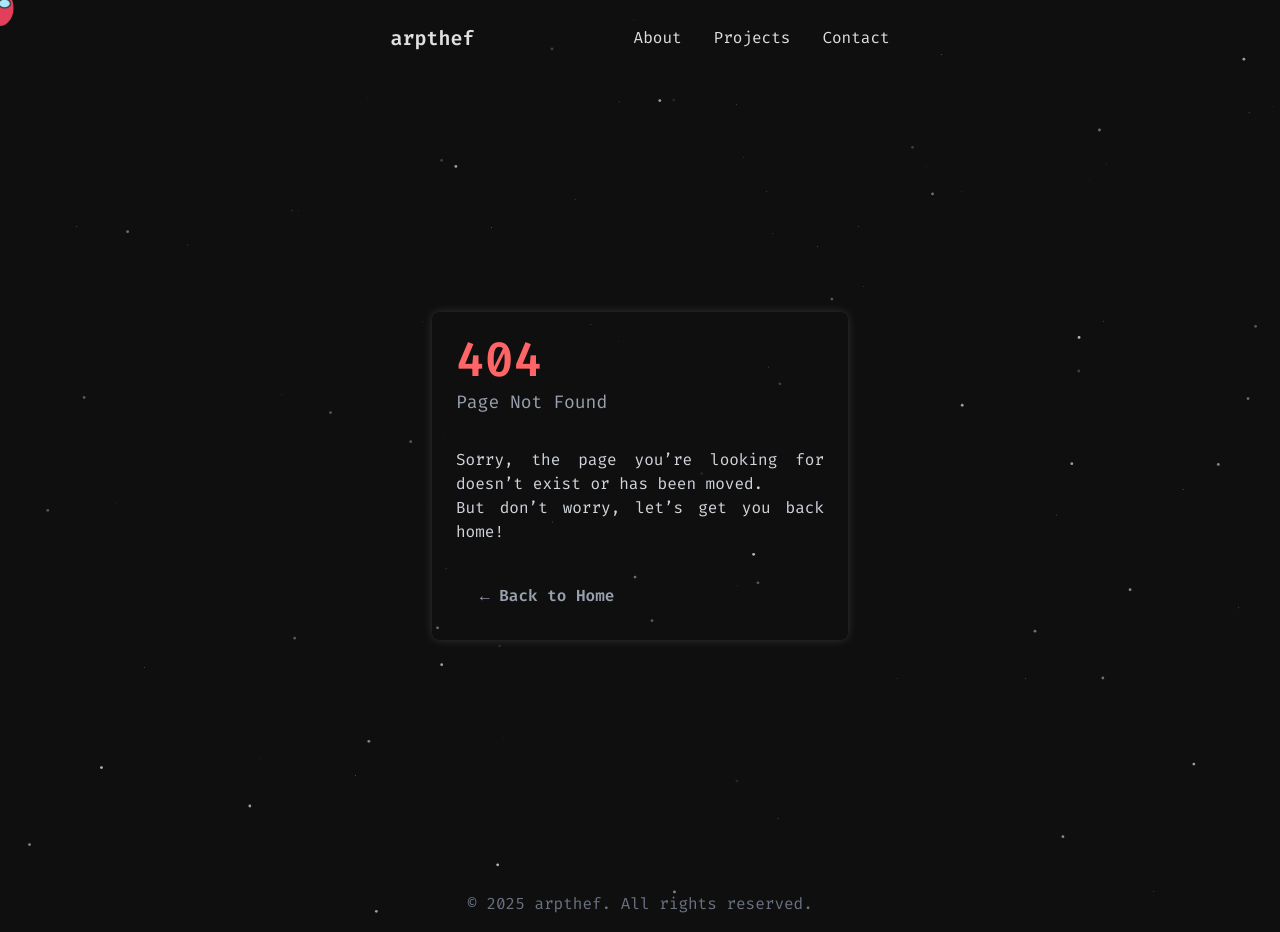
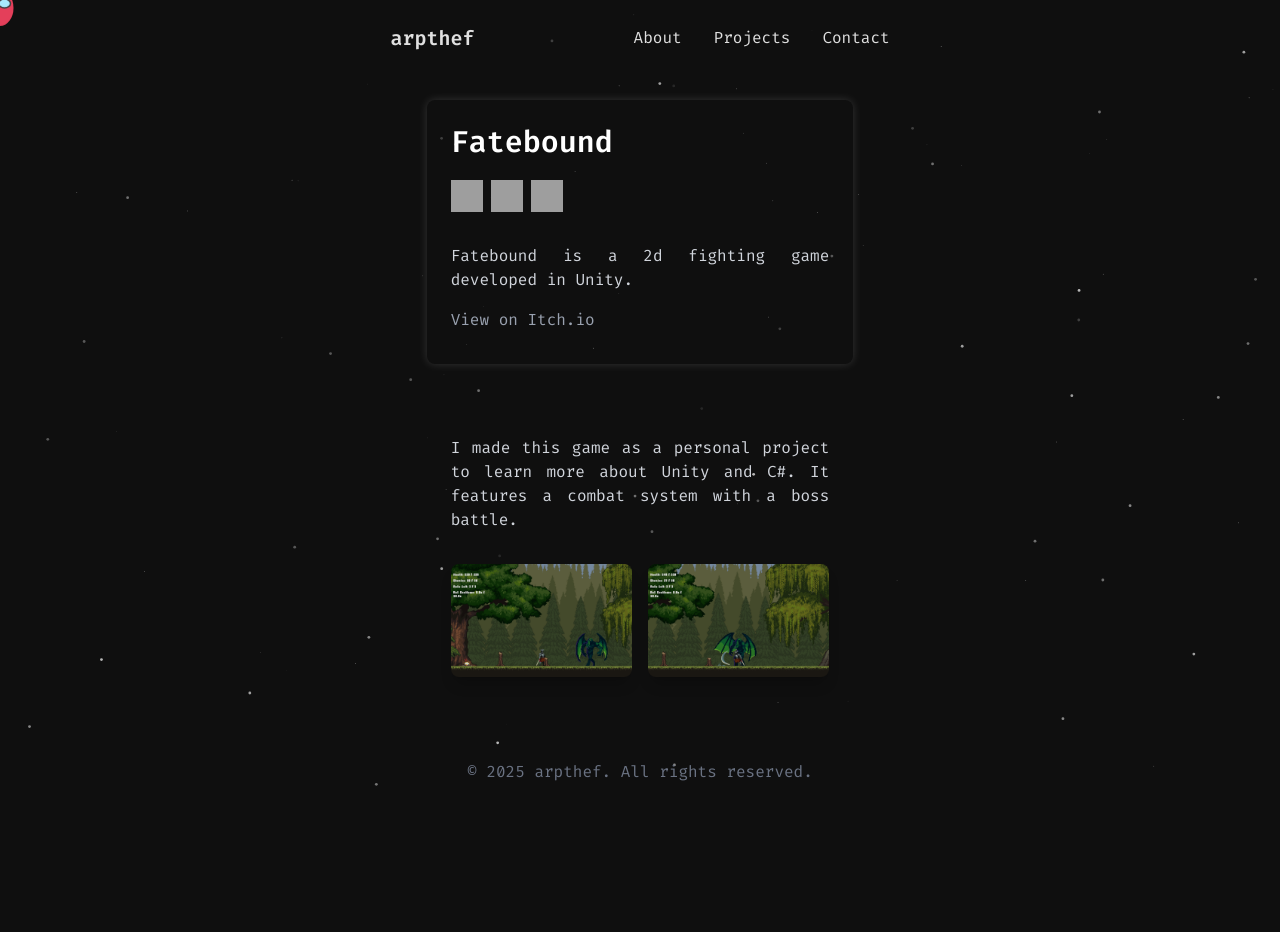
Before and after one commit to Ariffansyah/arpthef, a SvelteKit app: page /projects/fatebound in a window 1280 px wide. Before the commit this address had no page. After the commit the page ends 800 px from the top, so only its background shows below. Built offline with nearby package versions, Linux system fonts and the light colour scheme; grey boxes are pictures that could not be loaded.

Commit message:
Feat: fatebound pages

```diff
--- a/src/lib/assets/JSON/projects.json
+++ b/src/lib/assets/JSON/projects.json
@@ -1,4 +1,24 @@
 [
+	{
+		"projectName": "Fatebound",
+		"technologies": [
+			{
+				"name": "Unity",
+				"icon": "https://cdn.simpleicons.org/unity/ffffff"
+			},
+			{
+				"name": "C#",
+				"icon": "https://img.icons8.com/?size=100&id=111972&format=png&color=ffffff"
+			},
+			{
+				"name": "Itch.io",
+				"icon": "https://cdn.simpleicons.org/itch.io/ffffff"
+			}
+		],
+		"projectDescription": "Fatebound is a 2d fighting game developed in Unity.",
+		"projectImage": "/assets/fatebound.png",
+		"projectLink": "/projects/fatebound"
+	},
 	{
 		"projectName": "PyMailer - Mailtrap Email Sender",
 		"technologies": [
--- /dev/null
+++ b/src/routes/projects/fatebound/+page.svelte
@@ -0,0 +1,108 @@
+<script lang="ts">
+	import { intersect } from '$lib/actions/intersect';
+	let modalVisible = false;
+	let modalSrc = '';
+
+	function openModal(src: string) {
+		modalSrc = src;
+		modalVisible = true;
+	}
+
+	function closeModal() {
+		modalVisible = false;
+	}
+
+	function handleKeydown(event: KeyboardEvent) {
+		if (event.key === 'Escape') {
+			closeModal();
+		}
+	}
+</script>
+
+<section class="mx-3 flex flex-col justify-center md:mx-auto">
+	<div
+		class="animate-fade-in my-6 flex w-full flex-col items-start justify-center gap-4 rounded-lg p-6 shadow-[0_0_10px_rgba(255,255,255,0.15)] transition duration-300 ease-in-out hover:scale-105 hover:shadow-[0_0_25px_rgba(255,255,255,0.3)] md:mx-auto md:w-1/3"
+		use:intersect={{ threshold: 0.3 }}
+	>
+		<div class="flex w-full flex-col items-start text-white">
+			<h1 class="text-3xl font-bold">Fatebound</h1>
+			<div class="mt-5 flex flex-row items-center gap-2">
+				<img src="https://cdn.simpleicons.org/unity/ffffff" alt="Unity" class="h-8 w-8" />
+				<img
+					src="https://img.icons8.com/?size=100&id=111972&format=png&color=ffffff"
+					alt="C#"
+					class="h-8 w-8"
+				/>
+				<img src="https://cdn.simpleicons.org/itch.io/ffffff" alt="Itch.io" class="h-8 w-8" />
+			</div>
+		</div>
+		<div class="mt-4 flex flex-col items-start justify-center gap-2 text-gray-300">
+			<p class="text-justify text-gray-300">Fatebound is a 2d fighting game developed in Unity.</p>
+			<a href="https://arpthef.itch.io/fatebound" target="_blank" rel="noopener noreferrer">
+				<button
+					type="button"
+					class="py-2 text-gray-400 transition duration-300 hover:text-white hover:underline"
+				>
+					View on Itch.io
+				</button>
+			</a>
+		</div>
+	</div>
+
+	<div
+		class="animate-fade-in my-6 flex w-full flex-col items-start justify-center gap-4 p-6 md:mx-auto md:w-1/3"
+		use:intersect={{ threshold: 0.3 }}
+	>
+		<p class="text-justify text-gray-300">
+			I made this game as a personal project to learn more about Unity and C#. It features a combat
+			system with a boss battle.
+		</p>
+
+		<div class="mt-4 space-y-4">
+			<div class="flex gap-4">
+				<button
+					type="button"
+					aria-label="Open full-size Pymailer screenshot"
+					class="w-1/2 cursor-pointer rounded-lg border-none bg-transparent p-0 shadow-lg"
+					on:click={() => openModal('/assets/fatebound.png')}
+				>
+					<img
+						src="/assets/fatebound.png"
+						alt="Fatebound screenshot"
+						class="w-full rounded-lg shadow-lg"
+					/>
+				</button>
+
+				<button
+					type="button"
+					aria-label="Open full-size Pymailer2 screenshot"
+					class="w-1/2 cursor-pointer rounded-lg border-none bg-transparent p-0 shadow-lg"
+					on:click={() => openModal('/assets/fatebound2.png')}
+				>
+					<img
+						src="/assets/fatebound2.png"
+						alt="Fatebound screenshot 2"
+						class="w-full rounded-lg shadow-lg"
+					/>
+				</button>
+			</div>
+		</div>
+	</div>
+</section>
+
+{#if modalVisible}
+	<div
+		role="dialog"
+		aria-modal="true"
+		tabindex="0"
+		class="bg-opacity-80 fixed inset-0 z-50 flex items-center justify-center bg-black"
+		on:click={closeModal}
+		on:keydown={handleKeydown}
+	>
+		<img
+			src={modalSrc}
+			alt="Pymailer screenshot in full view"
+			class="max-h-[90vh] max-w-[90vw] rounded-lg shadow-2xl"
+		/>
+	</div>
+{/if}
```
Also changed, not shown: static/assets/fatebound.png (added), static/assets/fatebound2.png (added).
